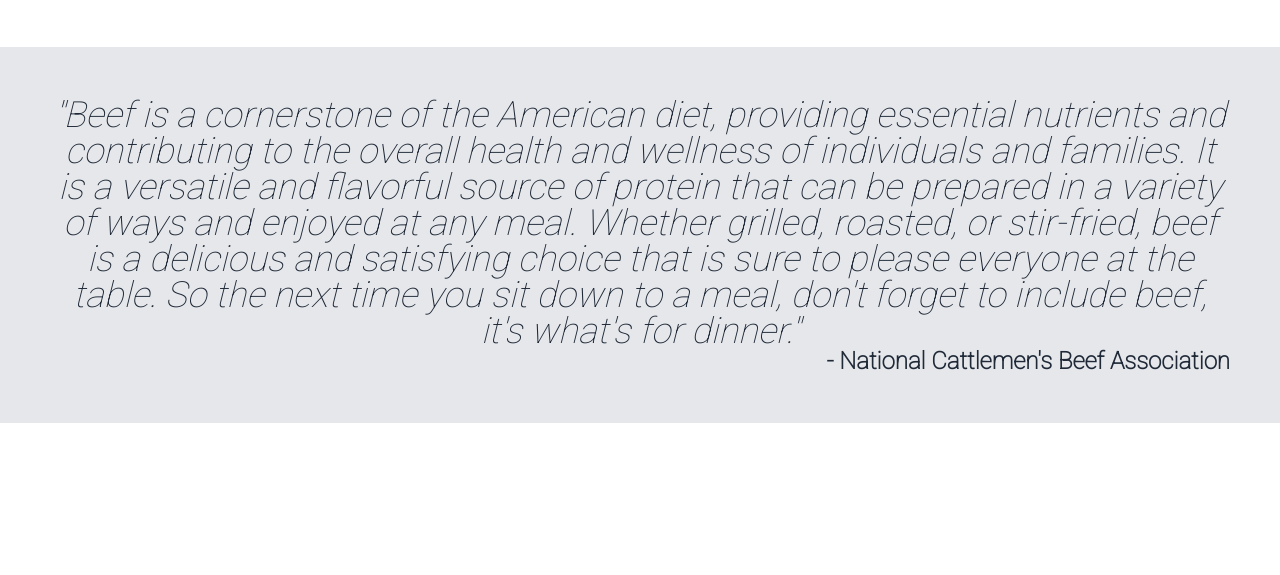
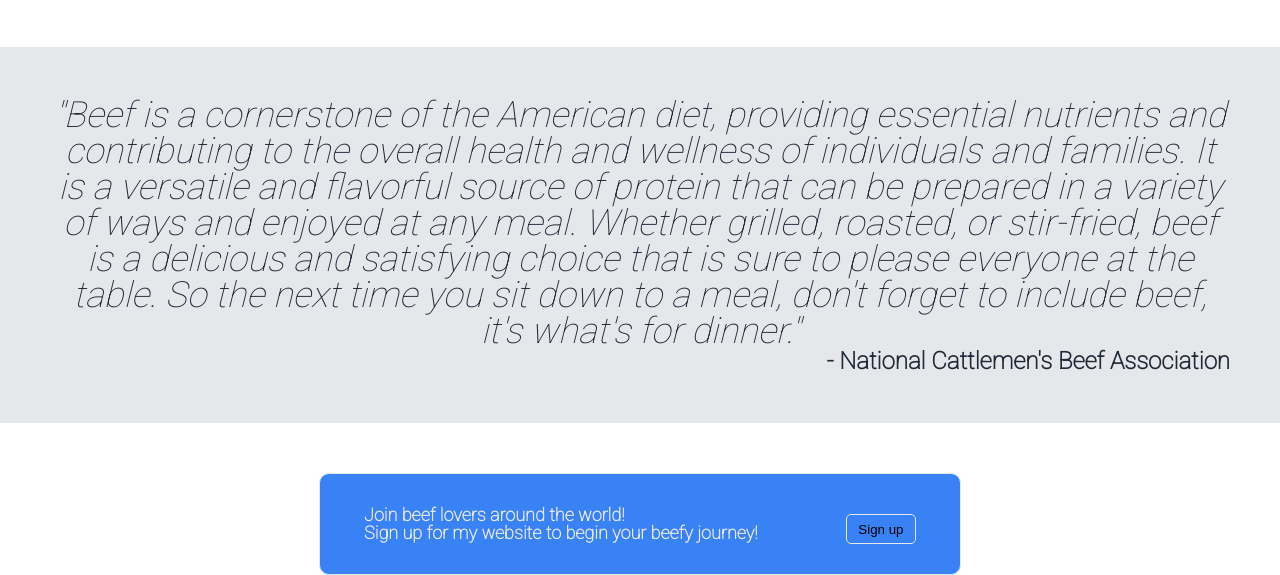
Before and after one commit to baileytm03/replica_website, a plain HTML site: page index.html in a window 1280 px wide. Shown: the part 702-1277 px from the top of the page. Before the commit the page ends 1125 px from the top, so only its background shows below. Drawn offline with Linux system fonts and the light colour scheme.

Commit message:
Finish section 4 and tidy up css

```diff
--- a/css/styles.css
+++ b/css/styles.css
@@ -1,5 +1,7 @@
 body{
-font-family: 'Roboto', sans-serif;
+    width: 100vw;
+    height: 100vh;
+    font-family: 'Roboto', sans-serif;
 }
 
 .header{
@@ -72,12 +74,12 @@ img{
     height: 300px;
 }
 
-h1{
+.h1s2{
     display: flex;
     justify-content: center;
     align-items: center;
     font-size: 36px;
-    font-weight: bolder;
+    font-weight: bold;
     padding: 30px;
     color: #1f2937;
 }
@@ -136,6 +138,38 @@ h1{
     font-weight: bold;
 }
 
+.section4{
+   padding-top: 50px;
+}
+
+.section4box{
+    width: 50%;
+    border: 1px solid #e5e7eb;
+    min-height: 100px;
+    margin-right: auto;
+    margin-left: auto;
+    background-color: #3882F6;
+    border-radius: 10px;
+    display: flex;
+    flex-direction: row;
+    justify-content: space-around;
+    align-items: center;
+}
+
+.s4hs{
+    flex-direction: column;
+    font-size: 18px;
+    font-weight: 600;
+    color: #e5e7eb;
+
+}
+
+.section4button{
+    border: 1px solid #e5e7eb;
+    border-radius: 5px;
+
+}
+
 a{
     color: inherit;
     text-decoration: none;
--- a/index.html
+++ b/index.html
@@ -32,7 +32,7 @@
         <img src="img/cow.jpg" alt="a large brown cow">
     </div>
 
-    <h1>Miscellaneous Info On Beef</h1>
+    <h1 class="h1s2">Miscellaneous Info On Beef</h1>
     <div class="section2">
         <div class="s2_1">
             <img class="s2_img" src="img/grill.jpg" alt="a grill cooking a beef related meal">
@@ -57,6 +57,19 @@
         <p class="quote">"Beef is a cornerstone of the American diet, providing essential nutrients and contributing to the overall health and wellness of individuals and families. It is a versatile and flavorful source of protein that can be prepared in a variety of ways and enjoyed at any meal. Whether grilled, roasted, or stir-fried, beef is a delicious and satisfying choice that is sure to please everyone at the table. So the next time you sit down to a meal, don't forget to include beef, it's what's for dinner."</p>
         <p class="quote_author">- National Cattlemen's Beef Association</p>
     </div>
-    <div class="footer"></div>
+
+    <div class="section4">
+        <div class="section4box">
+            <div class="s4hs">
+                <h1 class="h1s4">Join beef lovers around the world!</h1>
+                <h2 class="h2s4">Sign up for my website to begin your beefy journey!</h2>
+            </div>
+                <button class="section4button">Sign up</button>
+        </div>
+    </div>
+
+    <div class="footer">
+
+    </div>
 </body>
 </html>
```
